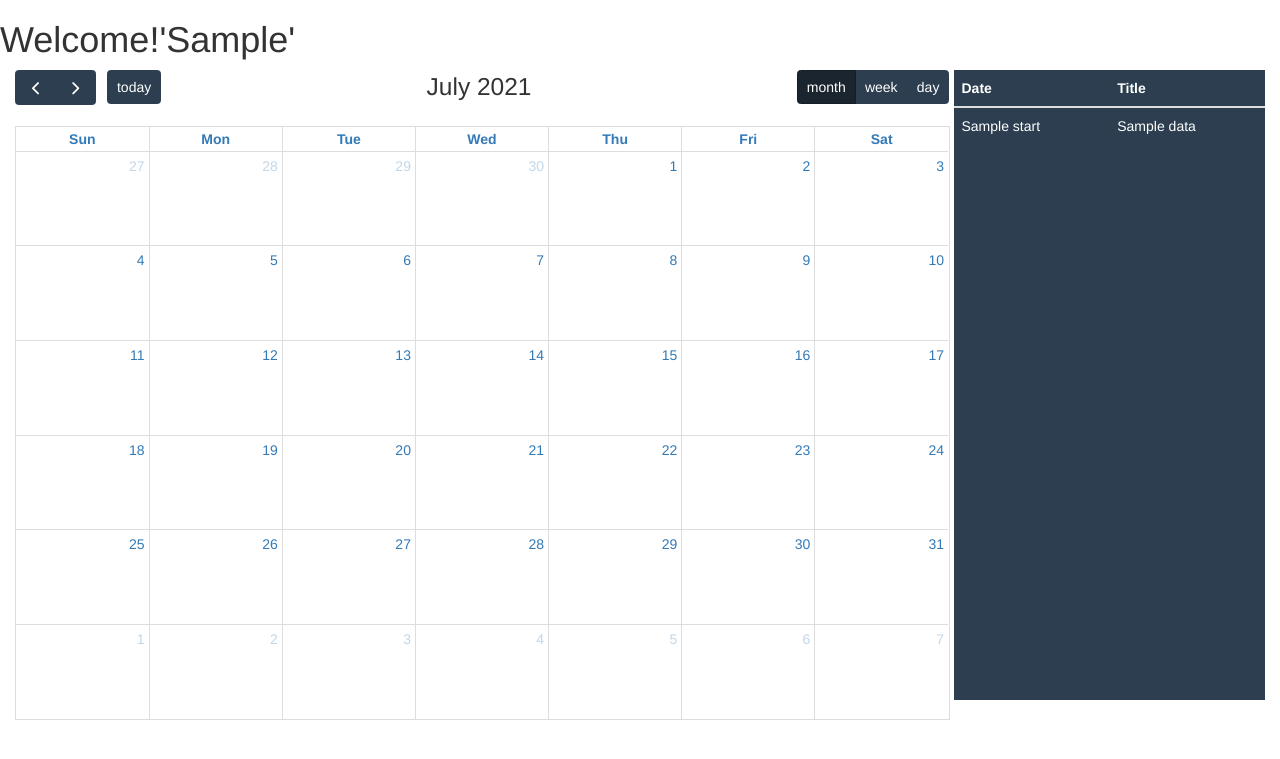
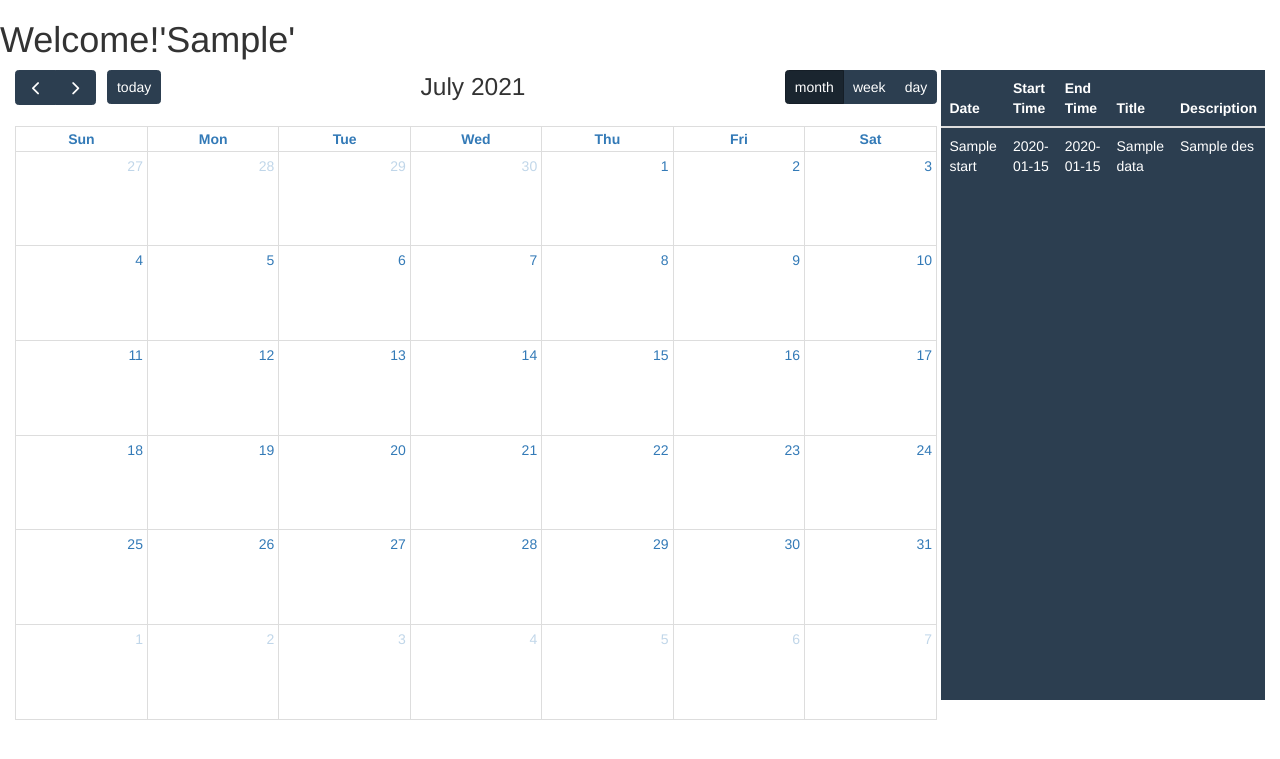
Before and after one commit to VaibhavAnilJain/schedular, a Flask app: template templates/calendar_page.html in a window 1280 px wide. Shown: the top 759 px of the page. Run offline with Flask 2, Linux system fonts and the light colour scheme; the template is opened without the code that fills it: most values are stand-ins (such as "Sample title", 1, 10 or a date in 2020); lists and menus that the app fills with data are empty; some libraries are stand-ins or nearby versions.

Commit message:
displaying time on events and table displays all fields

```diff
--- a/app.py
+++ b/app.py
@@ -1,6 +1,7 @@
 from flask import Flask, render_template,request,jsonify,json
 from flask_pymongo import PyMongo
 from pymongo import message
+from datetime import datetime
 
 app = Flask(__name__)
 mongodb_client = PyMongo(app, uri="mongodb://localhost:27017/schedulardb")
@@ -36,11 +37,23 @@ def data_get():
          eventDate = requestInput.get('dt')
          eventName = requestInput.get('name')
          eventDes = requestInput.get('content1')
-         eventType = requestInput.get('optradio')
+         # eventType = requestInput.get('optradio')
          eventSt = requestInput.get('stTime')
          eventEnd = requestInput.get('endTime')
+
+         def timeConvert(s):  #converts 12hr format time to 24hr format time
+            m2 = s
+            in_time = datetime.strptime(m2, "%I:%M %p")
+            convertTime = datetime.strftime(in_time, "%H:%M")
+            return convertTime
+
+         startTime = (timeConvert(eventSt))
+         endTime = (timeConvert(eventEnd))
+
+
+
          if(len(eventName)>0):
-            db.schedulardb.insert_one({'start':eventDate, 'title':eventName })
+            db.schedulardb.insert_one({'start':eventDate, 'title':eventName, 'des': eventDes, 'startTime': startTime, 'stTimeap':eventSt ,'endTime': endTime, 'endTimeap':eventEnd })
             print("insert running")
 
             e1 = list(db.schedulardb.find())
--- a/templates/calendar_page.html
+++ b/templates/calendar_page.html
@@ -32,7 +32,7 @@
 
 
               for(var i =0; i < number; i++)
-                {eventss.push( {title: parsed[i].title, start: parsed[i].start })}
+                {eventss.push( {title: parsed[i].title, start: parsed[i].start+'T'+parsed[i].startTime })}
 
               console.log(eventss);
 
@@ -267,7 +267,10 @@
               <tr>
 
                 <th scope="col">Date</th>
+                <th scope="col">Start Time</th>
+                <th scope="col">End Time</th>
                 <th scope="col">Title</th>
+                <th scope="col">Description</th>
               </tr>
             </thead>
             <tbody>
@@ -275,8 +278,12 @@
 
               <tr>
 
-                <td>{{i.Start}}</td>
+                <td>{{i.start}}</td>
+                <td>{{i.stTimeap}}</td>
+                <td>{{i.stTimeap}}</td>
                 <td>{{i.title}}</td>
+                <td>{{i.des}}</td>
+
               </tr>
               {% endfor %}
               <!-- <tr>
```
